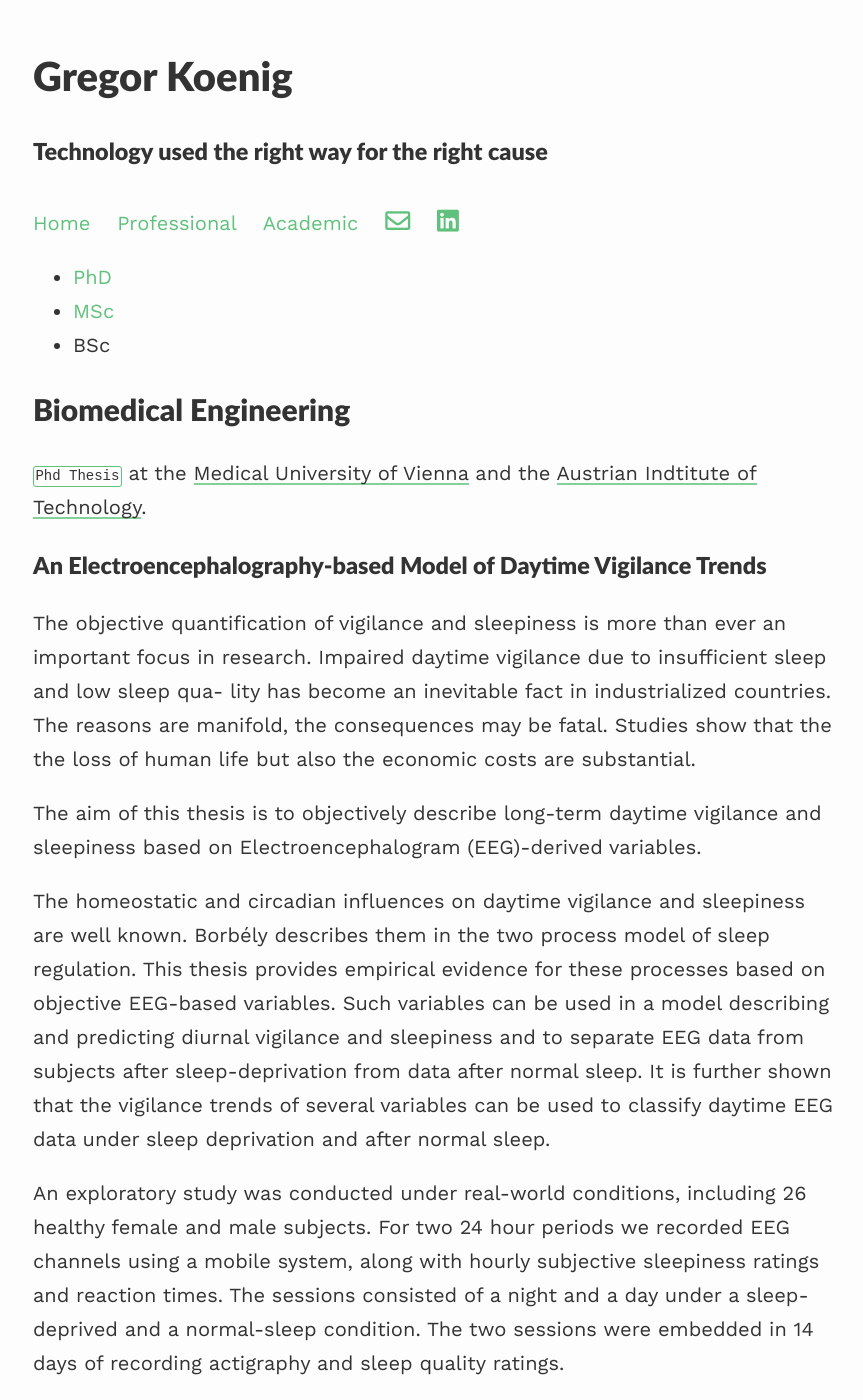
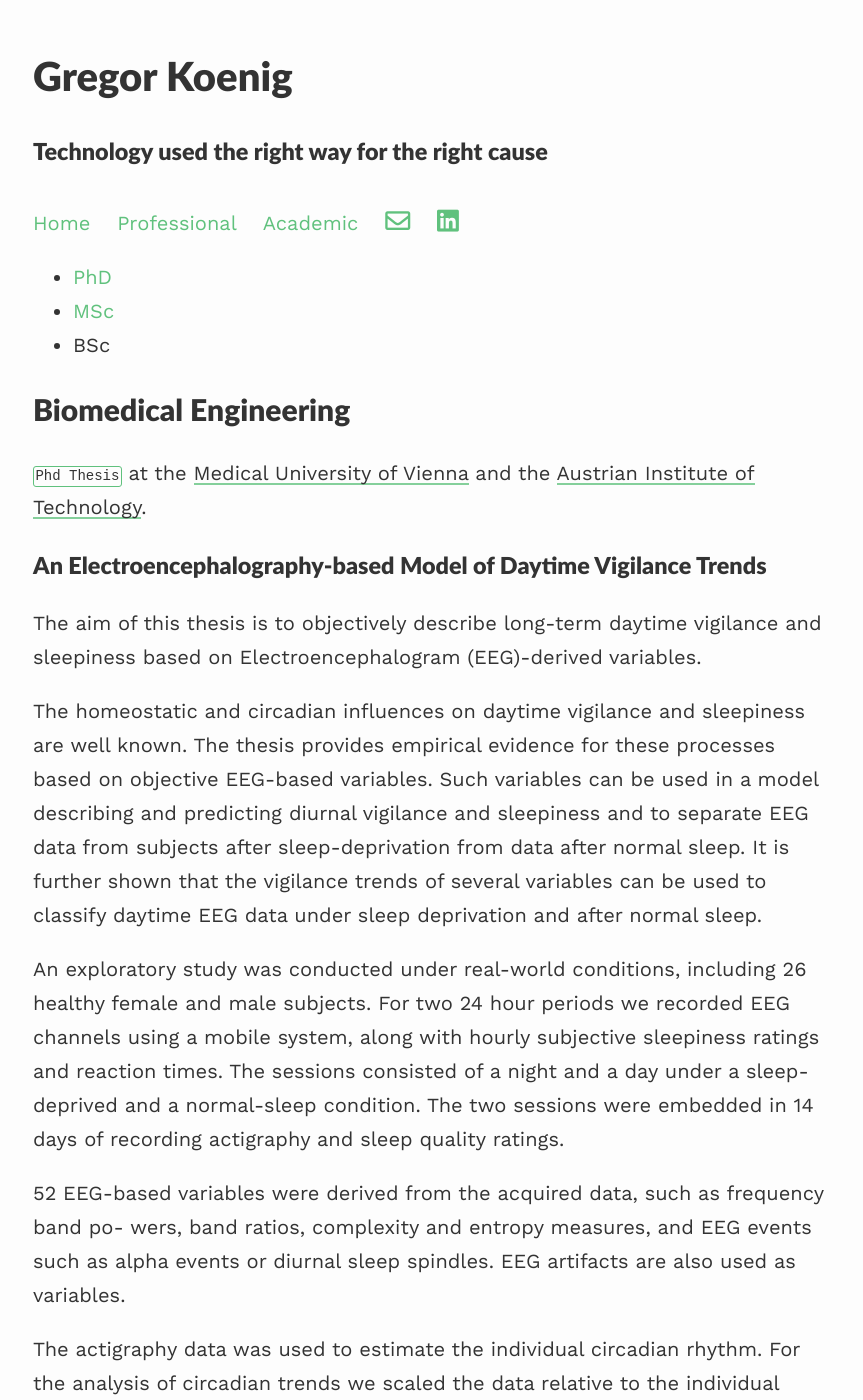
Before and after one commit to gregorkoenig/gregorkoenig.github.io, a Jekyll site: the page built from _pages/academic.md, in a window 1280 px wide and 1400 px high. Shown: the whole window, without its empty margins (207-1070 px from the left). Built offline with Jekyll 4.4.1, drawn with Linux system fonts in a browser that asks for light colours; nearby versions of some CDN libraries; some of the changed text lies outside the part shown.

Commit message:
Update academic.md

```diff
--- a/_pages/academic.md
+++ b/_pages/academic.md
@@ -5,18 +5,16 @@ permalink: /academic/
 published: true
 ---
 - [PhD](#biomedical-engineering)
-- [MSc](#distributed-and-ambedded-real-time-networking)
+- [MSc](#distributed-and-embedded-real-time-networking)
 - BSc
 
 # Biomedical Engineering
-`Phd Thesis` at the [Medical University of Vienna](https://www.meduniwien.ac.at) and the [Austrian Indtitute of Technology](www.ait.ac.at).
+`Phd Thesis` at the [Medical University of Vienna](https://www.meduniwien.ac.at) and the [Austrian Institute of Technology](www.ait.ac.at).
 
 ### An Electroencephalography-based Model of Daytime Vigilance Trends
-The objective quantification of vigilance and sleepiness is more than ever an important focus in research. Impaired daytime vigilance due to insufficient sleep and low sleep qua- lity has become an inevitable fact in industrialized countries. The reasons are manifold, the consequences may be fatal. Studies show that the the loss of human life but also the economic costs are substantial.
-
 The aim of this thesis is to objectively describe long-term daytime vigilance and sleepiness based on Electroencephalogram (EEG)-derived variables.
 
-The homeostatic and circadian influences on daytime vigilance and sleepiness are well known. Borbély describes them in the two process model of sleep regulation. This thesis provides empirical evidence for these processes based on objective EEG-based variables. Such variables can be used in a model describing and predicting diurnal vigilance and sleepiness and to separate EEG data from subjects after sleep-deprivation from data after normal sleep. It is further shown that the vigilance trends of several variables can be used to classify daytime EEG data under sleep deprivation and after normal sleep.
+The homeostatic and circadian influences on daytime vigilance and sleepiness are well known. The thesis provides empirical evidence for these processes based on objective EEG-based variables. Such variables can be used in a model describing and predicting diurnal vigilance and sleepiness and to separate EEG data from subjects after sleep-deprivation from data after normal sleep. It is further shown that the vigilance trends of several variables can be used to classify daytime EEG data under sleep deprivation and after normal sleep.
 
 An exploratory study was conducted under real-world conditions, including 26 healthy female and male subjects. For two 24 hour periods we recorded EEG channels using a mobile system, along with hourly subjective sleepiness ratings and reaction times. The sessions consisted of a night and a day under a sleep-deprived and a normal-sleep condition. The two sessions were embedded in 14 days of recording actigraphy and sleep quality ratings.
 
@@ -30,11 +28,11 @@ In the analysis several variables were discovered that show behavior significant
 
 Several variables are able to separate sleep-deprived data from data after normal sleep. Goodexamples for separating variables are the relative delta-band power or the (theta+alpha)/beta ratio. These variables can serve as descriptive and predictive biomarkers for diurnal vigilance and sleepiness in the EEG during daytime.
 
-The homeostatic trends of a combination of variables were used as a classification model and showed significantly correct classification rates of 80 %. The best performing variables were based on EEG activity in the theta-, very high beta-, and delta-frequency-bands as well as variables derived from eye and muscle artifacts.
+The homeostatic trends of a combination of variables were used as a classification model and showed significantly correct classification rates of 80%. The best performing variables were based on EEG activity in the theta-, very high beta-, and delta-frequency-bands as well as variables derived from eye and muscle artifacts.
 
 We were able to provide significant empirical evidence for the circadian and homeostatic behavior of EEG-based variables. Our exploratory work is an important step towards objectively describing and predicting daytime vigilance and sleepiness. The positive results contribute to a better understanding of the representation of attentive processes in the EEG and encourage us to investigate the topic on a larger scale.
 
-[Buy me thesis on Amazon.](https://a.co/d/0FDHRBd)`
+[Buy me thesis on Amazon.](https://a.co/d/0FDHRBd)
 
 # Distributed and Embedded Real-Time Networking
 `Master Thesis` at the [University of Salzburg](https://plus.ac.at)
```
